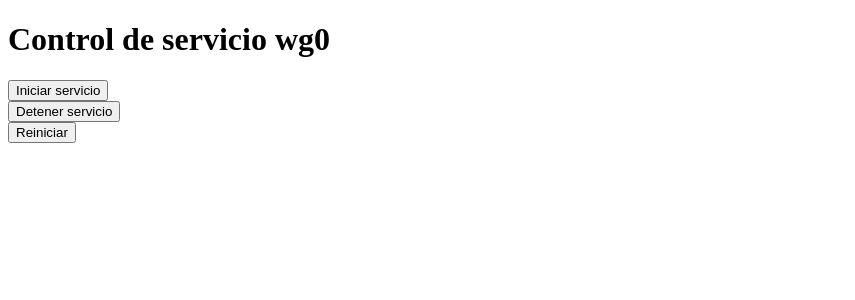
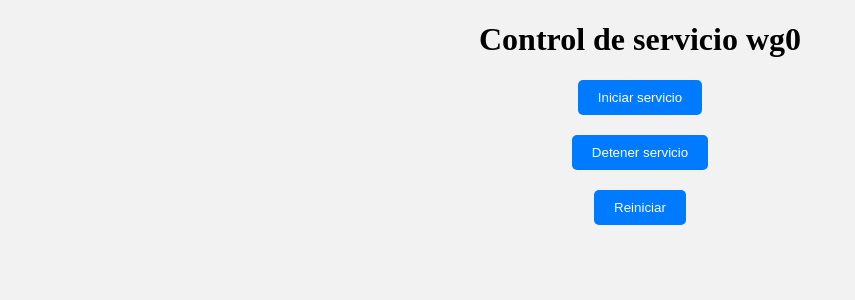
Before and after one commit to frankernesto6587/control-wireguard, a Flask app: page / in a window 1280 px wide. Shown: the top 300 px of the page, without its empty margins (0-855 px from the left). Run offline with Flask 2, Linux system fonts and the light colour scheme.

Commit message:
add styles

```diff
--- a/templates/index.html
+++ b/templates/index.html
@@ -2,15 +2,48 @@
 <html>
 <head>
     <title>Control de servicio wg0</title>
+    <style>
+        body {
+            background-color: #F2F2F2;
+        }
+
+        h1 {
+            text-align: center;
+        }
+
+        form {
+            display: flex;
+            justify-content: center;
+            align-items: center;
+            margin: 20px 0;
+        }
+
+        input[type="submit"] {
+            background-color: #007BFF;
+            color: #FFFFFF;
+            border: none;
+            padding: 10px 20px;
+            border-radius: 5px;
+            cursor: pointer;
+            margin: 0 10px;
+        }
+
+        input[type="submit"]:hover {
+            background-color: #0062CC;
+        }
+    </style>
 </head>
 <body>
     <h1>Control de servicio wg0</h1>
+
     <form method="get" action="/start">
         <input type="submit" value="Iniciar servicio">
     </form>
+
     <form method="get" action="/stop">
         <input type="submit" value="Detener servicio">
     </form>
+
     <form method="get" action="/reboot">
         <input type="submit" value="Reiniciar">
     </form>
```
